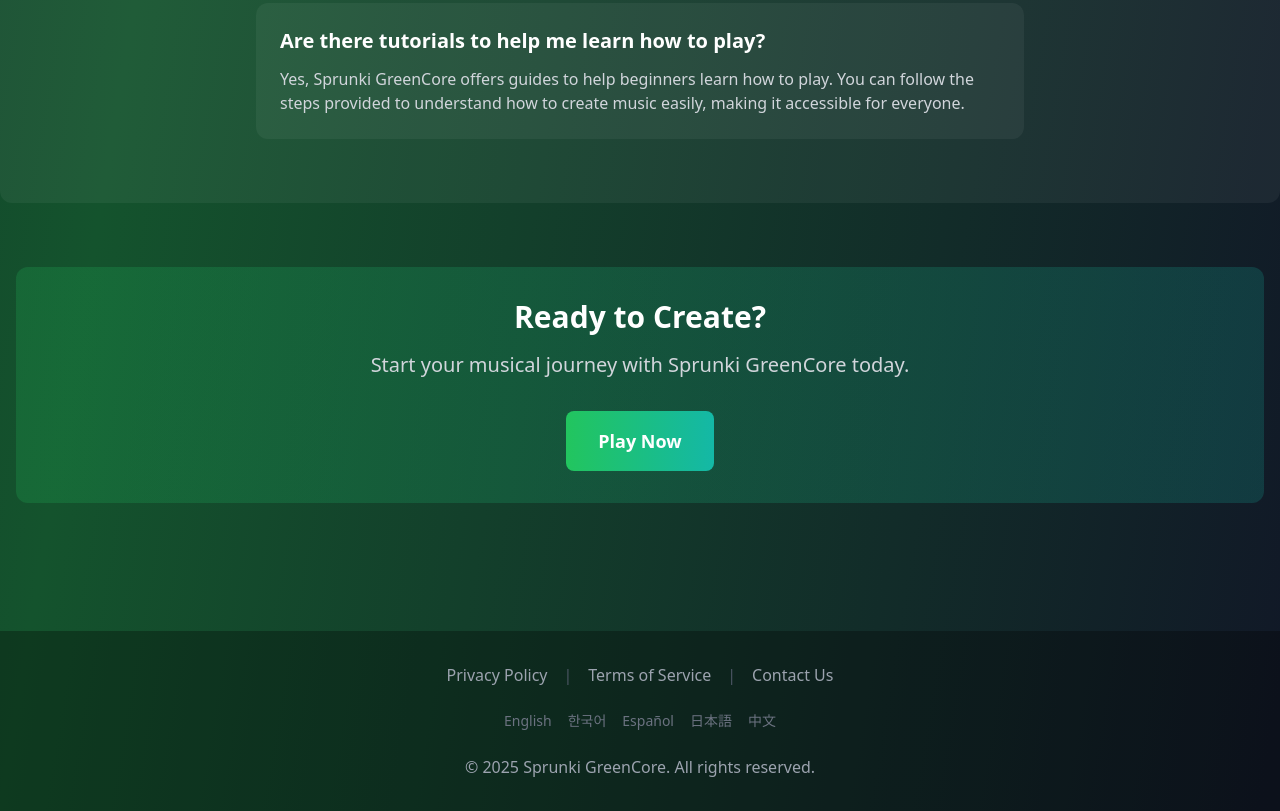
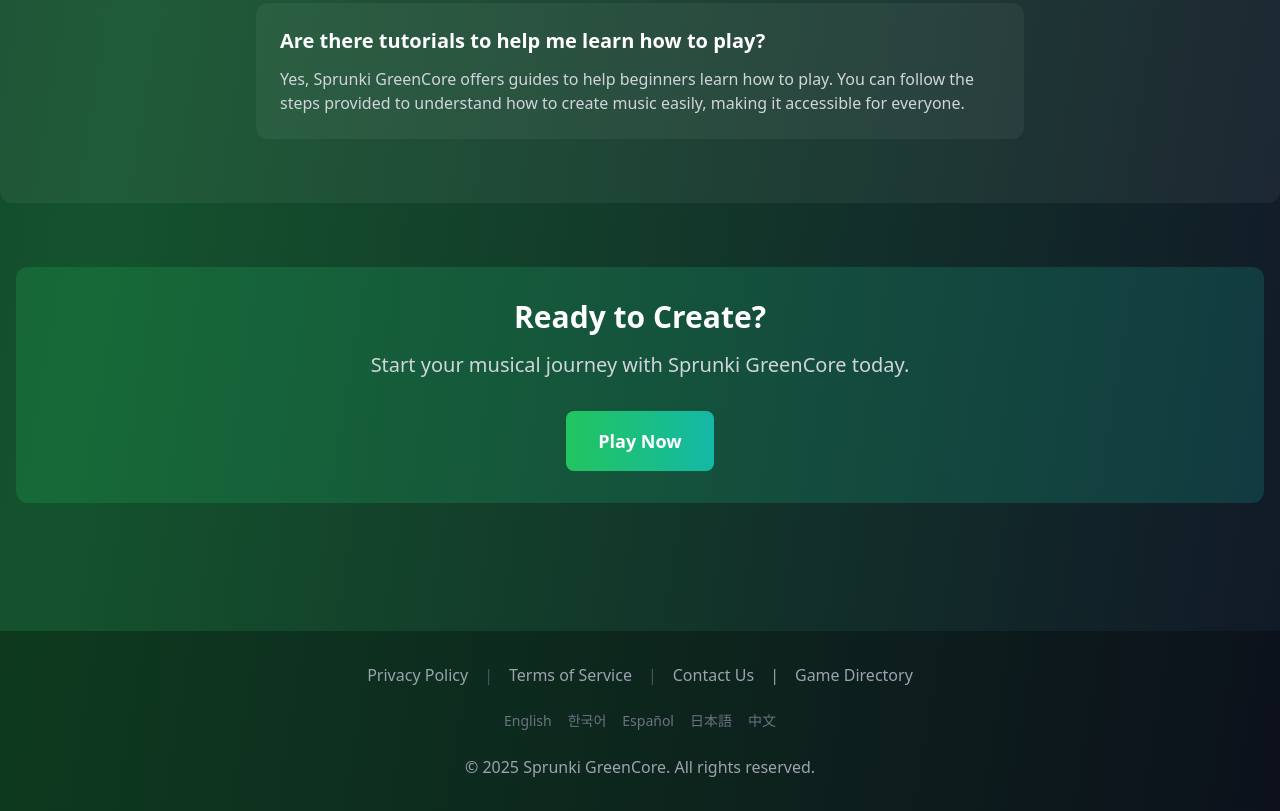
Before and after one commit to yhif/sprunki-greencore, a plain HTML site: page index.html in a window 1280 px wide. Shown: the part 6850-7661 px from the top of the page. Drawn offline with nearby package versions, Linux system fonts and the light colour scheme.

Commit message:
Update index.html

```diff
--- a/index.html
+++ b/index.html
@@ -640,6 +640,8 @@
                     <a href="/terms-of-service.html" class="hover:text-green-400 transition">Terms of Service</a>
                     <span class="text-gray-600">|</span>
                     <a href="/contact.html" class="hover:text-green-400 transition">Contact Us</a>
+                    <span class="text-gray-400">|</span>
+                    <a href="/game-dir.html" class="hover:text-indigo-600 transition">Game Directory</a>
                 </div>
                 <div class="flex flex-wrap justify-center gap-4 text-sm text-gray-500">
                     <a href="/" class="hover:text-green-400 transition">English</a>
```
